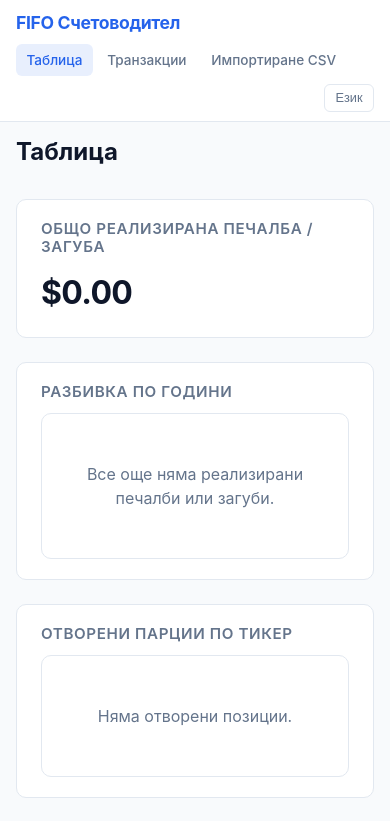
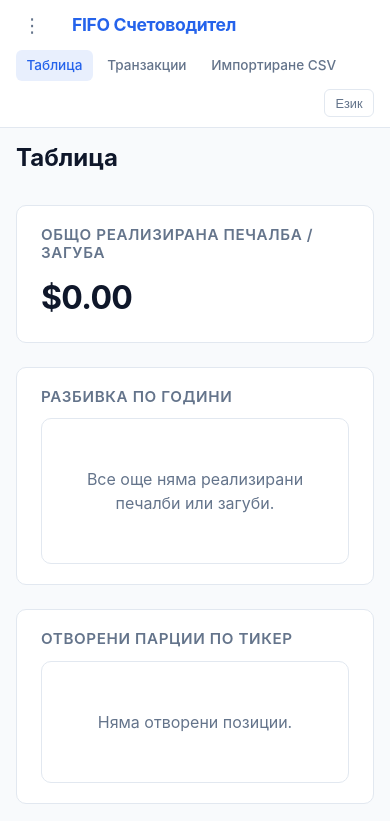
Before and after one commit to ggghhhjjj/janus, an Angular app: page / in a window 390 px wide. Shown: the top 821 px of the page. Built offline with nearby package versions, Linux system fonts and the light colour scheme.

Commit message:
feat: add refresh action to header with loading spinner and update translations

```diff
--- a/angular.json
+++ b/angular.json
@@ -43,7 +43,7 @@
                 },
                 {
                   "type": "anyComponentStyle",
-                  "maximumWarning": "4kB",
+                  "maximumWarning": "5kB",
                   "maximumError": "8kB"
                 }
               ],
--- a/src/app/app.routes.ts
+++ b/src/app/app.routes.ts
@@ -1,23 +1,21 @@
 import { Routes } from '@angular/router';
+import { DashboardComponent } from './components/dashboard/dashboard';
+import { TransactionTableComponent } from './components/transaction-table/transaction-table';
+import { CsvImporterComponent } from './components/csv-importer/csv-importer';
 
 export const routes: Routes = [
   {
     path: '',
     pathMatch: 'full',
-    loadComponent: () =>
-      import('./components/dashboard/dashboard').then((m) => m.DashboardComponent),
+    component: DashboardComponent,
   },
   {
     path: 'transactions',
-    loadComponent: () =>
-      import('./components/transaction-table/transaction-table').then(
-        (m) => m.TransactionTableComponent
-      ),
+    component: TransactionTableComponent,
   },
   {
     path: 'import',
-    loadComponent: () =>
-      import('./components/csv-importer/csv-importer').then((m) => m.CsvImporterComponent),
+    component: CsvImporterComponent,
   },
   { path: '**', redirectTo: '' },
 ];
--- a/src/app/components/header/header.css
+++ b/src/app/components/header/header.css
@@ -111,6 +111,37 @@
   font-weight: 600;
 }
 
+/* Action Menu Styles */
+.header__action-menu {
+  position: relative;
+  display: flex;
+  align-items: center;
+  height: 2.5rem;
+}
+
+.header__loading-spinner {
+  display: flex;
+  align-items: center;
+  justify-content: center;
+  width: 2.5rem;
+  height: 2.5rem;
+}
+
+.spinner {
+  width: 1.2rem;
+  height: 1.2rem;
+  border: 2px solid var(--color-border);
+  border-top-color: var(--color-primary);
+  border-radius: 50%;
+  animation: spin 0.8s linear infinite;
+}
+
+@keyframes spin {
+  to {
+    transform: rotate(360deg);
+  }
+}
+
 @media (max-width: 480px) {
   .header {
     padding: 0.6rem 1rem;
@@ -129,4 +160,14 @@
     font-size: 0.8rem;
     padding: 0.35rem 0.65rem;
   }
+
+  .header__action-menu {
+    height: 2rem;
+  }
+
+  .spinner {
+    width: 1rem;
+    height: 1rem;
+    border-width: 2px;
+  }
 }
--- a/src/app/components/header/header.html
+++ b/src/app/components/header/header.html
@@ -1,4 +1,15 @@
 <header class="header">
+  <!-- Action Menu (Refresh) -->
+  <div class="header__action-menu">
+    @if (isRefreshing()) {
+      <div class="header__loading-spinner" [attr.aria-label]="i18n.translate('loadingFifoAccounter')">
+        <span class="spinner"></span>
+      </div>
+    } @else {
+      <app-action-menu [items]="actionMenuItems()" [triggerAriaLabel]="i18n.translate('refreshTooltip')" />
+    }
+  </div>
+
   <div class="header__brand">
     <a routerLink="/" class="header__logo">{{ i18n.translate('fifoAccounter') }}</a>
   </div>
--- a/src/app/components/header/header.ts
+++ b/src/app/components/header/header.ts
@@ -1,12 +1,13 @@
-import { ChangeDetectionStrategy, Component } from '@angular/core';
+import { ChangeDetectionStrategy, Component, signal } from '@angular/core';
 import { CommonModule } from '@angular/common';
 import { RouterLink, RouterLinkActive } from '@angular/router';
 import { I18nService } from '../../services/i18n.service';
+import { ActionMenuComponent, ActionMenuItem } from '../action-menu/action-menu';
 
 @Component({
   selector: 'app-header',
   standalone: true,
-  imports: [CommonModule, RouterLink, RouterLinkActive],
+  imports: [CommonModule, RouterLink, RouterLinkActive, ActionMenuComponent],
   templateUrl: './header.html',
   styleUrl: './header.css',
   changeDetection: ChangeDetectionStrategy.OnPush,
@@ -17,22 +18,35 @@ import { I18nService } from '../../services/i18n.service';
  * Business purpose:
  * - Render the application header and primary navigation, including a
  *   language selection menu for runtime locale switching.
+ * - Provide a refresh action for macOS/iOS standalone app users.
  * - Expose `I18nService` to templates for translating UI strings at runtime.
  *
  * Responsibilities:
- * - Manage minimal UI state (language menu visibility) and provide methods
- *   to toggle/close the menu and change the selected locale. Actual locale
- *   persistence and translation behavior are delegated to `I18nService`.
+ * - Manage minimal UI state (language menu visibility, loading state) and provide methods
+ *   to toggle/close the menu, refresh the app, and change the selected locale.
+ *   Actual locale persistence and translation behavior are delegated to `I18nService`.
  */
 export class HeaderComponent {
   /** Whether the language menu dropdown is currently visible. */
   showLanguageMenu = false;
+
+  /** Whether the app is currently refreshing. */
+  readonly isRefreshing = signal(false);
 
   /**
    * Runtime i18n service used by templates and for changing locale.
    * Public so templates can call `i18n.translate(...)` directly.
    */
   constructor(public readonly i18n: I18nService) {}
+
+  /** Action menu items for the 3-dot menu. */
+  readonly actionMenuItems = (): ActionMenuItem[] => [
+    {
+      label: this.i18n.translate('refresh'),
+      ariaLabel: this.i18n.translate('refreshTooltip'),
+      action: () => this.refresh(),
+    },
+  ];
 
   /** Toggle the visibility of the language menu. */
   toggleLanguageMenu(): void {
@@ -52,4 +66,14 @@ export class HeaderComponent {
     this.i18n.setLocale(locale);
     this.closeLanguageMenu();
   }
+
+  /**
+   * Refresh the entire application by reloading all resources.
+   * Shows a loading animation while reloading. Used for macOS/iOS standalone app users.
+   */
+  refresh(): void {
+    this.isRefreshing.set(true);
+    // Reload the entire page to fetch fresh resources
+    window.location.reload();
+  }
 }
--- a/src/app/services/translations.generated.ts
+++ b/src/app/services/translations.generated.ts
@@ -524,5 +524,13 @@ export const GENERATED_TRANSLATIONS: TranslationMap = {
   "tableHeaderCurrency": {
     "en": "Currency",
     "bg": "Валута"
+  },
+  "refresh": {
+    "en": "Refresh",
+    "bg": "Обновяване"
+  },
+  "refreshTooltip": {
+    "en": "Refresh application",
+    "bg": "Обновяване на приложението"
   }
 };
```
